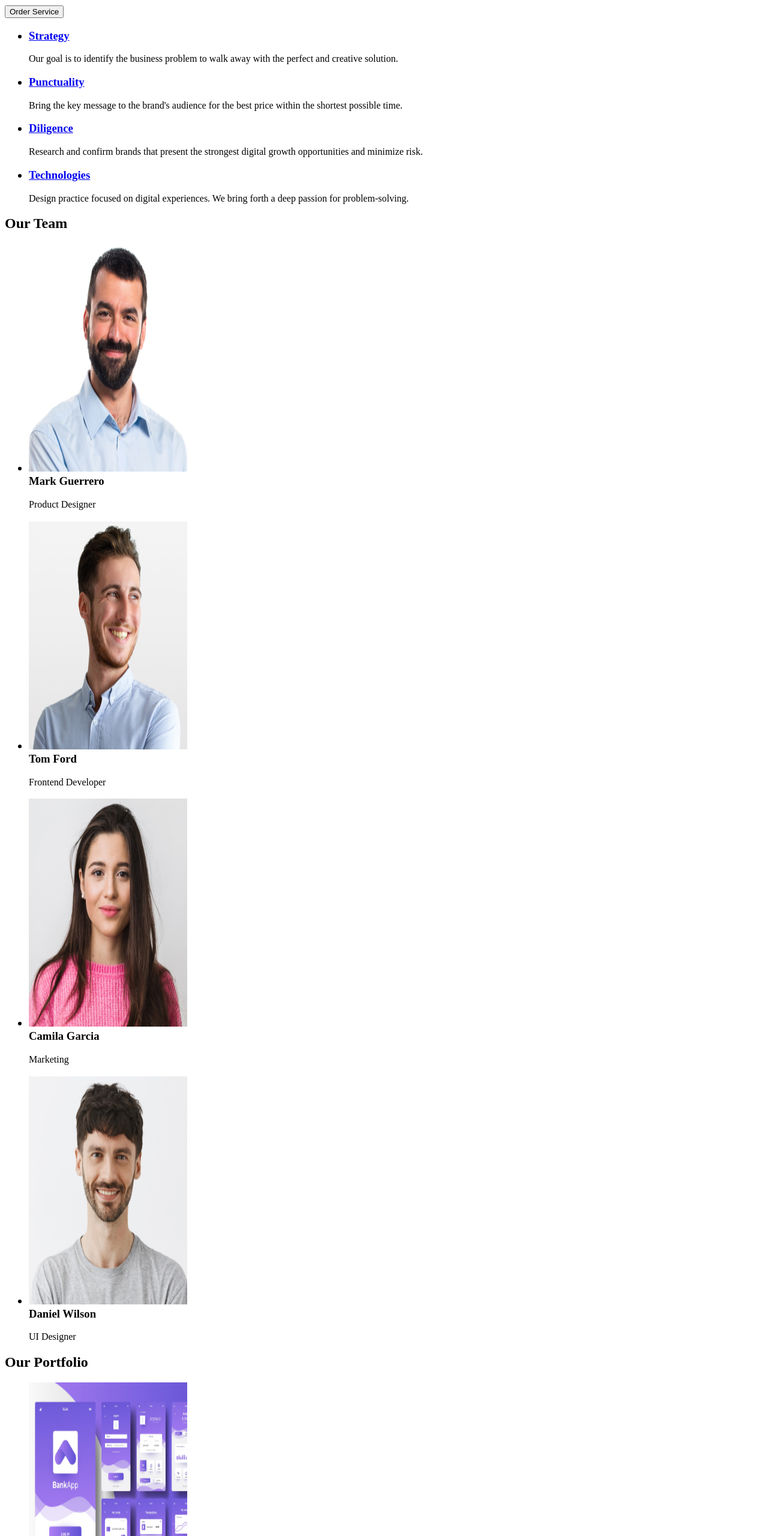
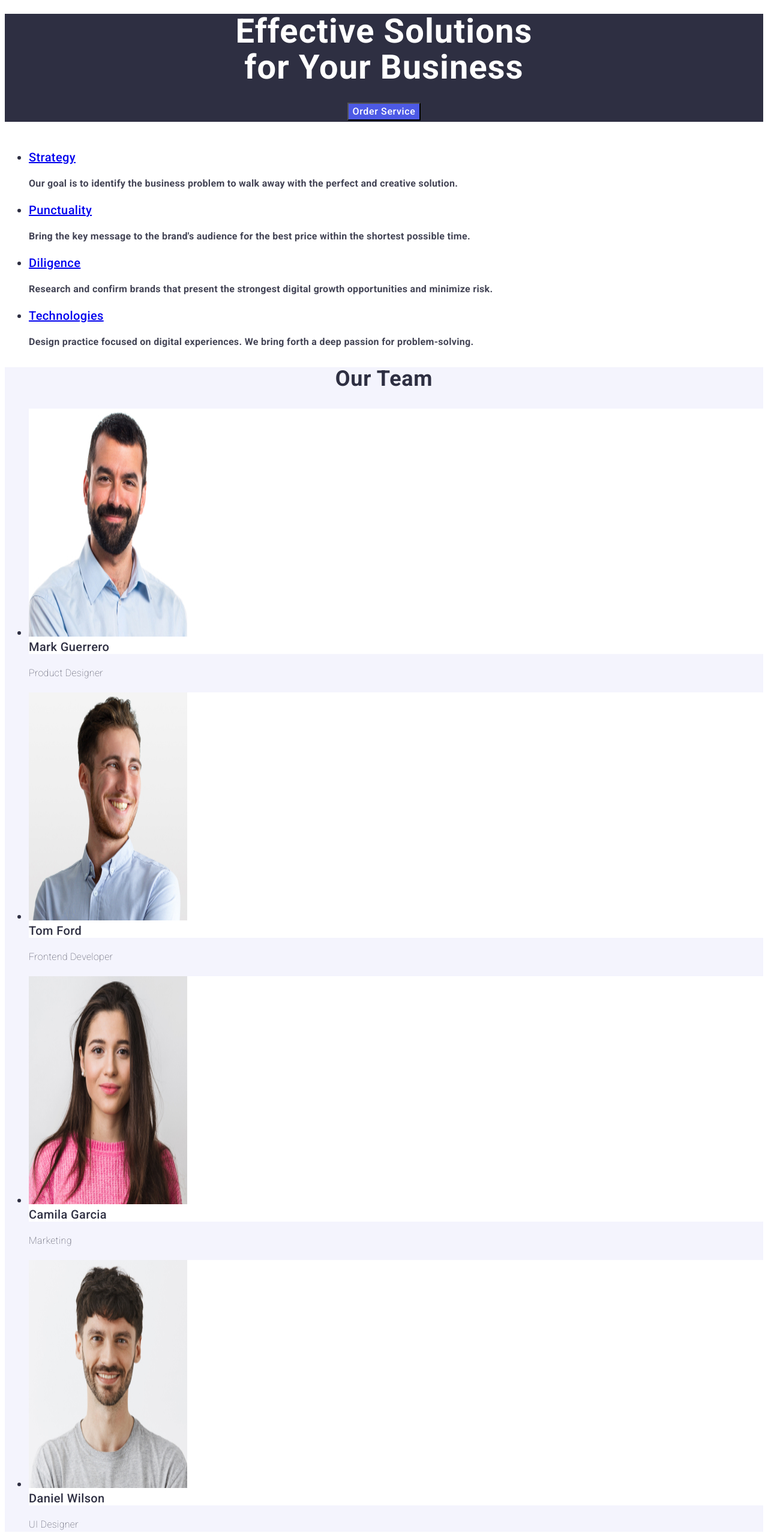
Before and after one commit to NurayNNAFAK/GO-T-Homework, a plain HTML site: page index.html in a window 1280 px wide. Shown: the part 200-2760 px from the top of the page at 60% size. Drawn offline with Linux system fonts and the light colour scheme.

Commit message:
homework--newcss

```diff
--- a/index.html
+++ b/index.html
@@ -7,7 +7,7 @@
   <link
     href="https://fonts.googleapis.com/css2?family=Roboto:ital,wght@0,100;0,300;0,400;0,500;0,700;0,900;1,100;1,300;1,400;1,500;1,700;1,900&display=swap"
     rel="stylesheet">
-  <link rel="stylesheet" href="styles.css">
+  <link rel="stylesheet" href="style.css">
 </head>
 
 <body>
@@ -19,8 +19,8 @@
           <li><a href="#">Studio</a></li>
           <li><a href="#">Portfolio</a></li>
           <li><a href="#">Contacts</a></li>
-          <li><a href="#"></a>info@devstudio.com</li>
-          <li><a href="#"></a>+11 (000) 111-11-11</li>
+          <li><a href="#">info@devstudio.com</a></li>
+          <li><a href="#">+11 (000) 111-11-11</a></li>
         </ul>
       </nav>
 
@@ -28,86 +28,72 @@
 
   <main>
     <section class="One-Section">
-      <h1> Effective Solutions for Your Business</h1>
-      <button type="button">Order Service</button>
+      <h1 class="One-Section-H1"> Effective Solutions <br> for Your Business<br>
+      <button type="button" class="One-Section-Button">Order Service</button></h1>
       <ul>
-        <h3>
+        <h3 class="One-Section-H3">
           <li><a href="#">Strategy </a>
         </h3>
         </li>
-        <p>Our goal is to identify the business
+        <p class="One-Section-P">Our goal is to identify the business
           problem to walk away with the perfect and creative solution. </p>
-        <h3>
+        <h3 class="One-Section-H3">
           <li><a href="#">Punctuality</a></li>
         </h3>
-        <p>Bring the key message to the brand's audience for the best price within the shortest possible time.</p>
-        <h3>
+        <p class="One-Section-P">Bring the key message to the brand's audience for the best price within the shortest possible time.</p>
+        <h3 class="One-Section-H3">
           <li><a href="#">Diligence</a></li>
         </h3>
-        <p>Research and confirm brands that present the strongest digital growth opportunities and minimize risk.</p>
-        <h3>
+        <p class="One-Section-P">Research and confirm brands that present the strongest digital growth opportunities and minimize risk.</p>
+        <h3 class="One-Section-H3">
           <li><a href="#">Technologies</a></li>
         </h3>
-        <p>Design practice focused on digital experiences. We bring forth a deep passion for problem-solving.</p>
+        <p class="One-Section-P">Design practice focused on digital experiences. We bring forth a deep passion for problem-solving.</p>
       </ul>
     </section>
     <section class="Second-Section">
-      <h2>Our Team</h2>
+      <h2 class="Second-Section-H2">Our Team</h2>
       <ul>
-        <h3>
-          <li><a><img src="images/mark.jpg" height="380" width="264"><br>Mark Guerrero</a> </li>
+        <h3 class="Second-Section-H3">
+          <li class="Second-Section-li"><a><img src="images/mark.jpg" height="380" width="264"><br>Mark Guerrero</a> </li>
         </h3>
-        <p>Product Designer</p>
-        <h3>
-          <li><a><img src="images/tom.jpg" height="380" width="264"><br>Tom Ford</a></li>
+        <p class="Second-Section-P">Product Designer</p>
+        <h3 class="Second-Section-H3">
+          <li class="Second-Section-li"><a><img src="images/tom.jpg" height="380" width="264"><br>Tom Ford</a></li>
         </h3>
-        <p>Frontend Developer</p>
-        <h3>
-          <li><a><img src="images/camila.jpg" height="380" width="264"><br>Camila Garcia</a> </li>
+        <p class="Second-Section-P">Frontend Developer</p>
+        <h3 class="Second-Section-H3">
+          <li class="Second-Section-li"><a><img src="images/camila.jpg" height="380" width="264"><br>Camila Garcia</a> </li>
         </h3>
-        <p>Marketing</p>
-        <h3>
-          <li><a><img src="images/daniel.jpg" height="380" width="264"><br>Daniel Wilson</a> </li>
+        <p class="Second-Section-P">Marketing</p>
+        <h3 class="Second-Section-H3">
+          <li class="Second-Section-li"><a><img src="images/daniel.jpg" height="380" width="264"><br>Daniel Wilson</a> </li>
         </h3>
-        <p>UI Designer</p>
+        <p class="Second-Section-P">UI Designer</p>
       </ul>
 
     </section>
     <section class="Third-Section">
-      <h2>Our Portfolio</h2>
+      <h2 class="Third-Section-H2">Our Portfolio</h2>
       <ul>
-        <h3>
-          <li><a><img src="images/banking-app.jpg" height="380" width="264"><br>Banking App</a> </li>
-        </h3>
-        <p>App</p>
-        <h3>
-          <li><a><img src="images/Cashless-Payment.jpg" height="380" width="264"><br>Cashless Payment</a></li>
-        </h3>
-        <p>Marketing</p>
-        <h3>
-          <li><a><img src="images/Meditation-App.jpg" height="380" width="264"><br>Meditation App</a> </li>
-        </h3>
-        <p>App</p>
-        <h3>
-          <li><a><img src="images/Taxi-Service.jpg" height="380" width="264"><br>Taxi Service</a> </li>
-        </h3>
-        <p>Marketing</p>
-        <h3>
-          <li><a><img src="images/Screen-Illustrations.jpg" height="380" width="264"><br>Screen Illustrations</a> </li>
-        </h3>
-        <p>Design</p>
-        <h3>
-          <li><a><img src="images/Online-Courses.jpg" height="380" width="264"><br>Online Courses</a> </li>
-        </h3>
-        <p>Marketing</p>
+          <li><a><img src="images/banking-app.jpg" alt="Banking App" height="300" width="360"><h3 class="Third-Section-h3">Banking App</a> </h3></li>
+        <p class="Third-Section-P">App</p>
+          <li><a><img src="images/Meditation-App.jpg" alt="Meditation App" height="300" width="360"><h3 class="Third-Section-h3">Meditation App</a></h3></li>
+        <p class="Third-Section-P">App</p>
+          <li><a><img src="images/Taxi-Service.jpg" alt="Taxi Service" height="300" width="360"> <h3 class="Third-Section-h3">Taxi Service</a></h3></li>
+        <p class="Third-Section-P">Marketing</p>
+          <li><a><img src="images/Screen-Illustrations.jpg" alt="Screen Illustrations" height="300" width="360"><h3 class="Third-Section-h3">Screen Illustrations</a></h3></li>
+        <p class="Third-Section-P">Design</p>
+          <li><a><img src="images/Online-Courses.jpg" alt="Online Courses" height="300" width="360"><h3 class="Third-Section-h3">Online Courses</a></h3></li>
+        <p class="Third-Section-P">Marketing</p>
       </ul>
 
     </section>
   </main>
 
-  <footer>
-    <a href="index.html">WEBSTUDIO</a>
-    <p>Increase the flow of customers and sales for your business with digital marketing & growth solutions.</p>
+  <footer class="footer-logo-title">
+    <a href="index.html"><img src="images/Logo.jpg" alt="WEBSTUDIO" class="page-logo-title"></a>
+    <p class="footer-p">Increase the flow of customers and sales for your business with digital marketing & growth solutions.</p>
 
   </footer>
 </body>
--- a/style.css
+++ b/style.css
@@ -9,7 +9,10 @@ body{
     font-weight: 700;
     font-size: 18px;
     line-height: 21px;
-    letter-spacing: -3%;
+    letter-spacing: 0.03em;
+    font-family: "Raleway";
+    text-transform: uppercase;
+    color: #4d5ae5;
 }
 .page-logo-list li{
     text-decoration: none;
@@ -28,11 +31,100 @@ body{
 }
 .One-Section{
     font-weight: 700;
+}
+.One-Section-H1{
+    font-size: 56px;
+    line-height: 1.07;
+    text-align: center;
+    letter-spacing: 0.02em;
+    color: #ffffff;
+    background: #2E2F42;
+}
+.One-Section-Button{
+    background-color: #4D5AE5;
+    font-family: "Roboto";
+    font-weight: 500;
+    font-size: 16px;
+    line-height: 1.5;
+    letter-spacing: 0.04em;
+    color: #ffffff;
+}
+.One-Section-Button button:hover{
+    background-color: #404BBF;
+}
+.One-Section-Button button:focus{
+    background-color: #404BBF;
+}
+.One-Section-Button{
+    cursor: pointer;
+}
+.One-Section-H3{
+    font-weight: 500;
+    font-size: 20px;
+    line-height: 1.2;
+    letter-spacing: 0.02em;
+    color: #2e2f42;
+}
+.One-Section-P{
+    font-size: 16px;
+    line-height: 1.5;
+    letter-spacing: 0.02em;
+    color: #434455;
+}
+.Second-Section{
+    background-color: #f4f4fd
+}
+.Second-Section-H2{
+    font-size: 36px;
+    line-height: 1.11;
+    text-align: center;
+    letter-spacing: 0.02em;
+    text-transform: capitalize;
+    color: #2e2f42;
+}
+.Second-Section-li{
+    background-color: #FFFFFF
+}
+.Second-Section-H3{
+   font-weight: 500;
+   font-size: 20px;
+   line-height: 1.2;
+   letter-spacing: 0.02em;
+   color: #2e2f42;
+}
+.Second-Section-P{
+    font-size: 16px;
+    line-height: 1.5;
+    letter-spacing: 0.02em;
+    color: #434455;
+}
+.Third-Section-H2{
+    font-size: 36px;
+    line-height: 1.11;
+    text-align: center;
+    letter-spacing: 0.02em;
+    text-transform: capitalize;
+    color: #2e2f42;
+}
+.Third-Section-h3{
+    font-weight: 500;
+    font-size: 20px;
+    line-height: 1.2;
+    letter-spacing: 0.02em;
+    color: #2e2f42;
+}
+.Third-Section-P{
+    font-size: 16px;
+    line-height: 1.5;
+    letter-spacing: 0.02em;
+    color: #434455;
 
 }
-.One-Section button:hover{
-    color: brown;
+.footer-logo-title{
+    color: #2e2f42;
 }
-footer{
-    color: cyan;
+.footer-p{
+    line-height: 1.5;
+    color: #F4F4FD;
+    letter-spacing: 0.02em;
 }
```
